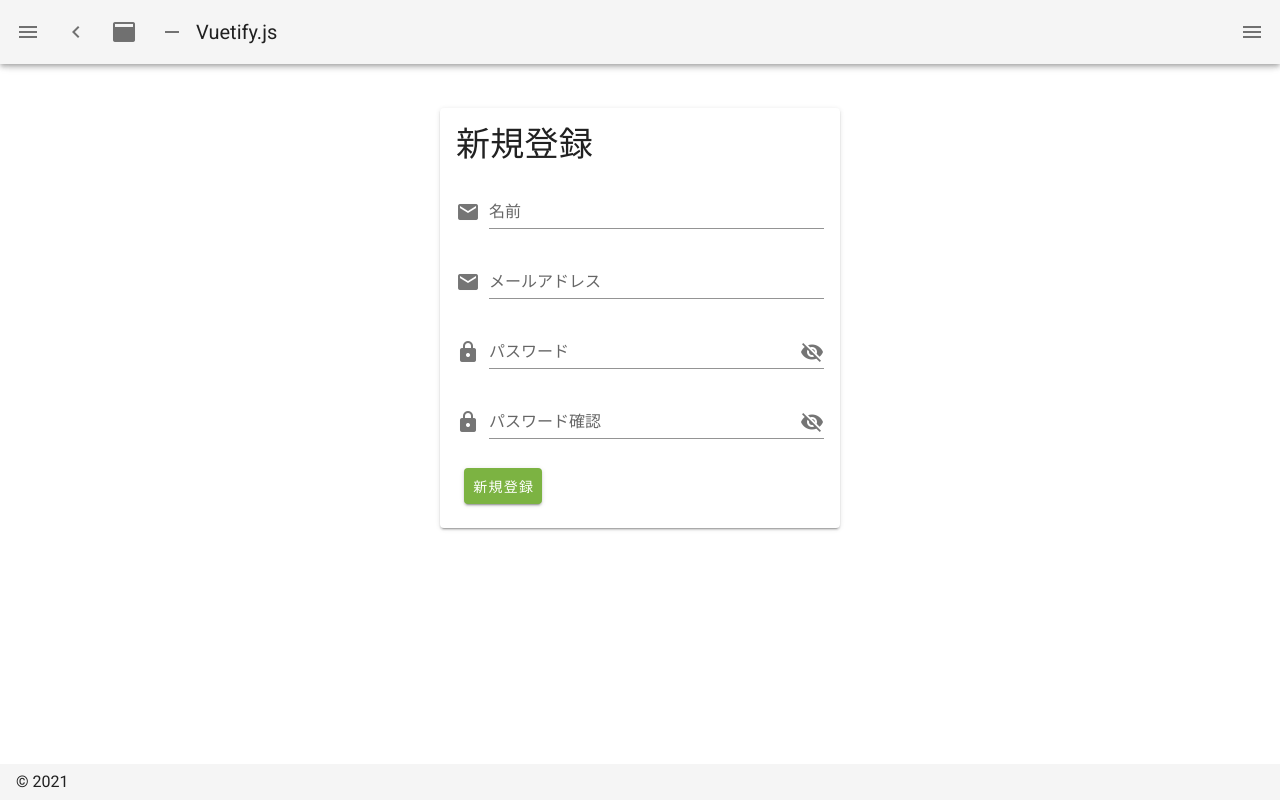
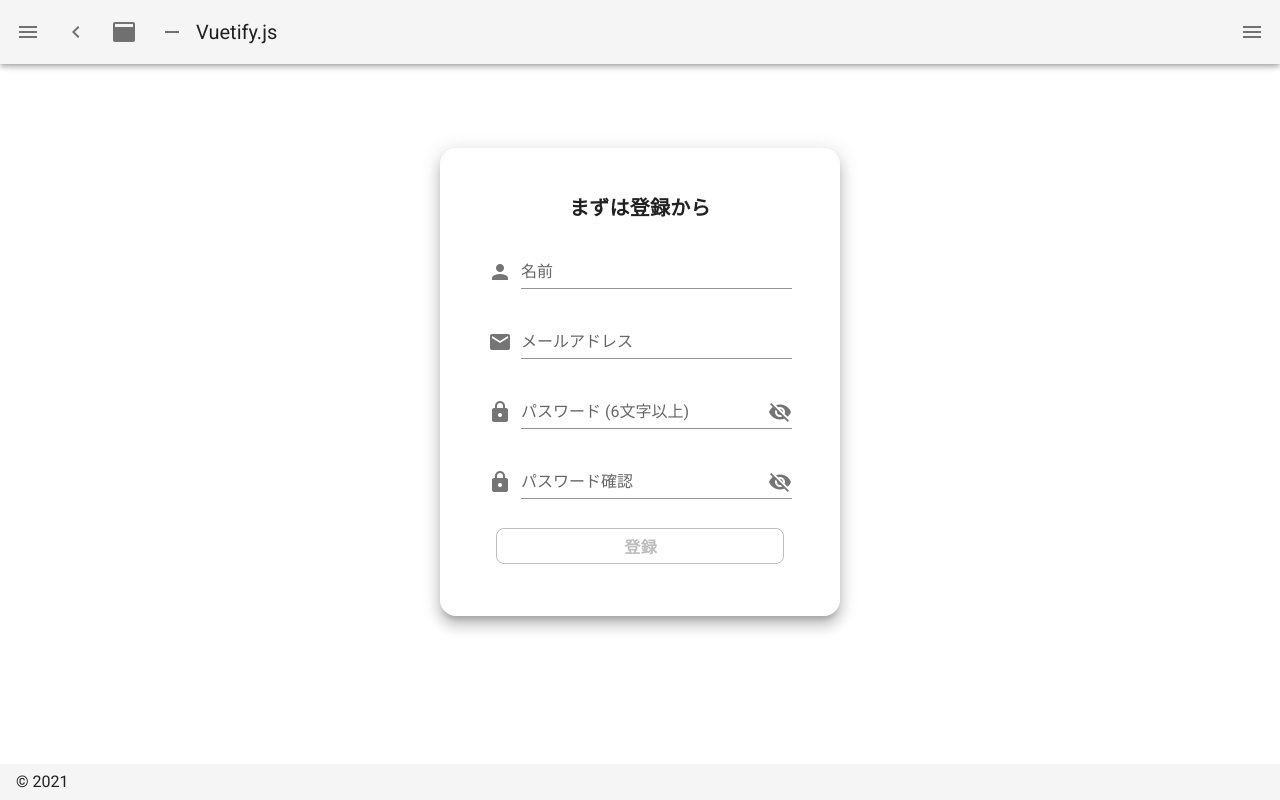
Before and after one commit to Ryuji0526/savoneeey, a Nuxt app in the folder frontend/: page /users/signup in a window 1280 px wide. Built offline with nearby package versions, Linux system fonts and the light colour scheme.

Commit message:
[追加]ユーザー登録機能の追加 #19

```diff
--- a/frontend/components/SignupUser.vue
+++ b/frontend/components/SignupUser.vue
@@ -1,50 +1,105 @@
 <template>
-  <v-card width="400px" class="mx-auto mt-5">
+  <v-card width="400px" class="mx-auto mt-15 py-7 rounded-xl" elevation="10">
     <v-card-title>
-      <h1 class="display-1">新規登録</h1>
+      <h1 class="mx-auto text-h6 font-weight-bold">まずは登録から</h1>
     </v-card-title>
-    <v-card-text>
-      <v-form ref="form" lazy-validation>
+    <v-card-text class="px-12">
+      <validation-observer ref="observer" v-slot="{ invalid }">
+        <v-form ref="form">
+          <validation-provider v-slot="{ errors }" name="名前" rules="required">
             <v-text-field
               v-model="user.name"
-          prepend-icon="mdi-email"
+              prepend-icon="mdi-account"
               label="名前"
+              :error-messages="errors"
             />
+          </validation-provider>
+          <validation-provider
+            v-slot="{ errors }"
+            name="メールアドレス"
+            rules="required|email"
+          >
             <v-text-field
               v-model="user.email"
               prepend-icon="mdi-email"
               label="メールアドレス"
+              :error-messages="errors"
             />
+          </validation-provider>
+          <validation-provider
+            v-slot="{ errors }"
+            name="パスワード"
+            rules="required|min:6"
+            vid="confirmation"
+          >
             <v-text-field
               v-model="user.password"
               prepend-icon="mdi-lock"
               append-icon="mdi-eye-off"
-          label="パスワード"
+              label="パスワード (6文字以上)"
+              :error-messages="errors"
             />
+          </validation-provider>
+          <validation-provider
+            v-slot="{ errors }"
+            name="パスワード確認"
+            rules="required|confirmed:confirmation"
+          >
             <v-text-field
               v-model="user.password_confirmation"
               prepend-icon="mdi-lock"
               append-icon="mdi-eye-off"
               label="パスワード確認"
+              :error-messages="errors"
             />
+          </validation-provider>
           <v-card-actions>
             <v-btn
               color="light-green darken-1"
-            class="white--text"
+              class="
+                white--text
+                mx-auto
+                text-body-1
+                font-weight-bold
+                rounded-lg
+              "
+              elavation="5"
+              outlined
+              block
+              :disabled="invalid"
               @click="registerUser"
             >
-            新規登録
+              登録
             </v-btn>
           </v-card-actions>
         </v-form>
+      </validation-observer>
     </v-card-text>
   </v-card>
 </template>
 
 <script>
 import { mapActions } from 'vuex'
+import {
+  extend,
+  ValidationObserver,
+  ValidationProvider,
+  setInteractionMode,
+} from 'vee-validate'
+import { required, email, confirmed, min } from 'vee-validate/dist/rules'
+
+extend('required', required)
+extend('email', email)
+extend('confirmed', confirmed)
+extend('min', min)
+
+setInteractionMode('eager')
 
 export default {
+  components: {
+    ValidationProvider,
+    ValidationObserver,
+  },
   data() {
     return {
       user: {
@@ -60,7 +115,9 @@ export default {
       signUp: 'user/signUp',
     }),
     registerUser() {
+      this.$refs.observer.validate().then(() => {
         this.signUp(this.user)
+      })
     },
   },
 }
--- a/frontend/nuxt.config.js
+++ b/frontend/nuxt.config.js
@@ -25,7 +25,10 @@ export default {
 
   modules: ['@nuxtjs/axios', '@nuxtjs/auth'],
 
-  plugins: [{ src: '~/plugins/axios.js', ssr: false }],
+  plugins: [
+    { src: '~/plugins/axios.js', ssr: false },
+    '~/plugins/vee-validate.js',
+  ],
 
   axios: {
     baseURL:
@@ -81,4 +84,8 @@ export default {
       },
     },
   },
+
+  build: {
+    transpile: ['vee-validate/dist/rules'],
+  },
 }
--- a/frontend/package.json
+++ b/frontend/package.json
@@ -15,7 +15,8 @@
     "@nuxtjs/auth": "^4.9.1",
     "@nuxtjs/axios": "^5.13.1",
     "core-js": "^3.9.1",
-    "nuxt": "^2.15.3"
+    "nuxt": "^2.15.3",
+    "vee-validate": "^3.4.10"
   },
   "devDependencies": {
     "@nuxtjs/eslint-config": "^6.0.0",
--- /dev/null
+++ b/frontend/plugins/vee-validate.js
@@ -0,0 +1,22 @@
+import { extend } from 'vee-validate'
+import { required, email, confirmed, min } from 'vee-validate/dist/rules'
+
+extend('required', {
+  ...required,
+  message: '必須項目です',
+})
+
+extend('email', {
+  ...email,
+  message: '正しいメールアドレスを入力してください',
+})
+
+extend('confirmed', {
+  ...confirmed,
+  message: 'パスワードと値が異なります。',
+})
+
+extend('min', {
+  ...min,
+  message: 'パスワードは{length}以上にしてください',
+})
```
Also changed, not shown: 1 other file (tests, documents, lock files or other folders). Lines whose indentation alone changed are shown as unchanged.
